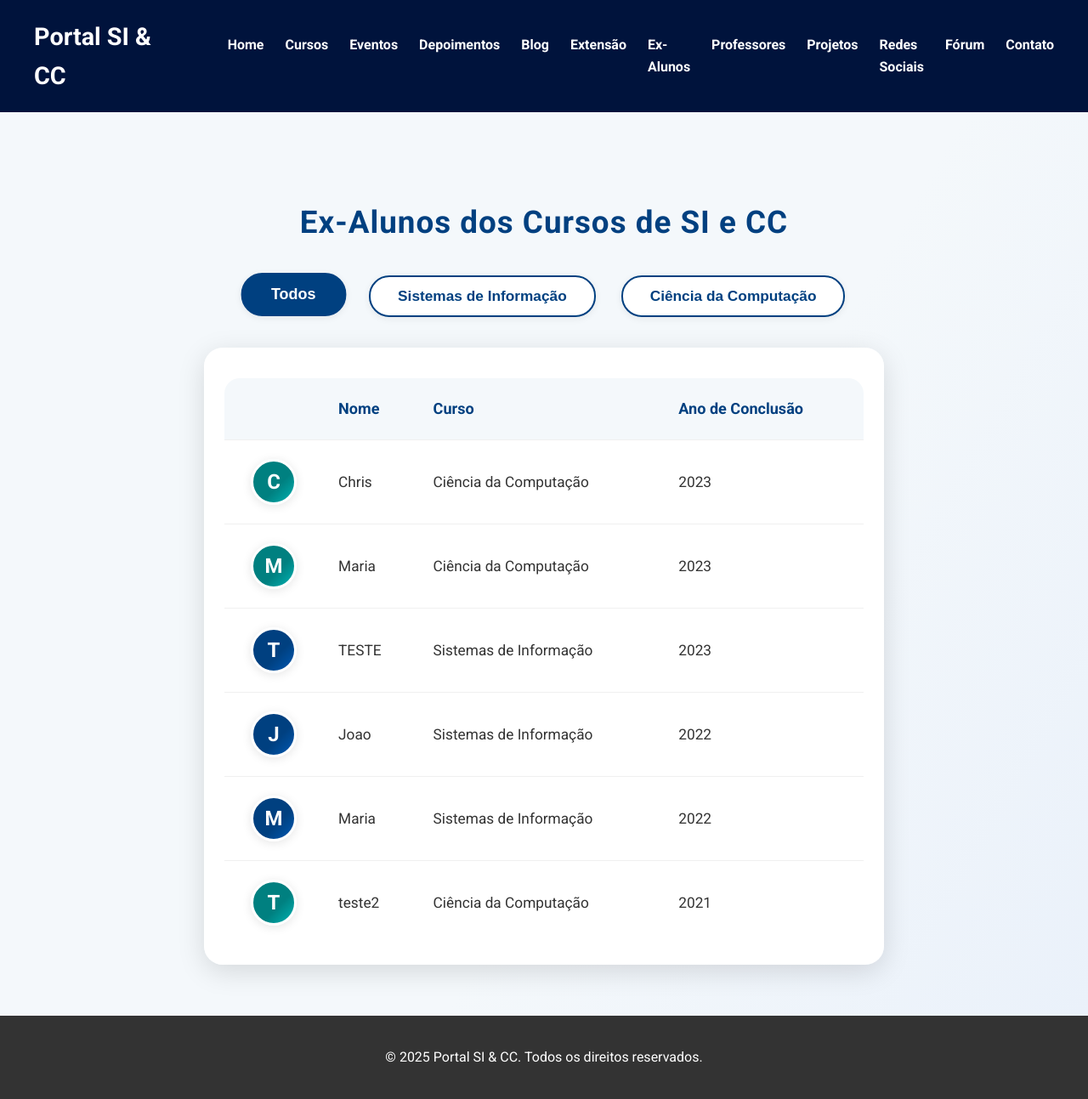
After one commit to cs0097746/PROJETO-DE-SOFTWARE-I, a Django app: page /exalunos/ in a window 1280 px wide. The commit adds this page. Shown: the whole page at 85% size. Run offline with Django 5.2, Linux system fonts and the light colour scheme; data comes from the database, SQL or seed files in the repository; both versions use the stored data as it was after the commit.

Commit message:
professores e ex alunos

```diff
--- a/project/settings.py
+++ b/project/settings.py
@@ -38,6 +38,8 @@ INSTALLED_APPS = [
     'django.contrib.messages',
     'django.contrib.staticfiles',
     'site_inf',
+    'import_export',
+
 ]
 
 MIDDLEWARE = [
--- a/site_inf/models.py
+++ b/site_inf/models.py
@@ -29,3 +29,21 @@ class Projeto(models.Model):
 
     def __str__(self):
         return self.titulo
+
+class ExAluno(models.Model):
+    CURSOS = (
+        ('SI', 'Sistemas de Informação'),
+        ('CC', 'Ciência da Computação'),
+    )
+    nome = models.CharField(max_length=200)
+    curso = models.CharField(max_length=2, choices=CURSOS)
+    ano_conclusao = models.PositiveIntegerField()
+
+
+class Professor(models.Model):
+    nome = models.CharField(max_length=200)
+    email = models.EmailField(blank=True)
+    area_atuacao = models.CharField(max_length=200, blank=True)
+
+    def __str__(self):
+        return self.nome
--- a/site_inf/static/site_inf/css/style.css
+++ b/site_inf/static/site_inf/css/style.css
@@ -775,3 +775,252 @@ html, body {
 .extensao .btn {
   margin-right: 12px;   /* Espaço entre os botões */
 }
+
+.form-section {
+  padding: 60px 0;
+  background: #f9f9f9;
+  text-align: center;
+}
+.multi-form textarea {
+  width: 100%;
+  max-width: 600px;
+  min-height: 180px;
+  border-radius: 8px;
+  border: 1px solid #ccc;
+  padding: 14px;
+  font-size: 1rem;
+  margin-bottom: 18px;
+  resize: vertical;
+}
+.success-message {
+  margin-top: 18px;
+  color: #fff;
+  background: #4caf50;
+  padding: 12px 0;
+  border-radius: 8px;
+  font-weight: bold;
+}
+
+.exalunos-section {
+  padding: 60px 0;
+  background: #f9f9f9;
+  text-align: center;
+}
+.exalunos-filter {
+  margin-bottom: 24px;
+}
+.filter-btn {
+  background: #e0e0e0;
+  color: #004080;
+  border: none;
+  border-radius: 20px;
+  padding: 8px 22px;
+  margin: 0 6px;
+  font-weight: bold;
+  cursor: pointer;
+  transition: background 0.2s;
+}
+.filter-btn:hover {
+  background: #004080;
+  color: #fff;
+}
+.exalunos-section {
+  padding: 70px 0 60px 0;
+  background: linear-gradient(120deg, #f4f8fb 60%, #eaf1fa 100%);
+  min-height: 100vh;
+  display: flex;
+  align-items: center;
+  justify-content: center;
+}
+.container {
+  width: 100%;
+  max-width: 900px;
+  margin: 0 auto;
+}
+.exalunos-title {
+  font-size: 2.3rem;
+  color: #004080;
+  margin-bottom: 32px;
+  font-weight: 700;
+  letter-spacing: 1px;
+  text-align: center;
+}
+.exalunos-filter {
+  display: flex;
+  justify-content: center;
+  gap: 18px;
+  margin-bottom: 36px;
+}
+.filter-btn {
+  background: #fff;
+  color: #004080;
+  border: 2px solid #004080;
+  border-radius: 24px;
+  padding: 12px 32px;
+  font-weight: bold;
+  font-size: 1.08rem;
+  cursor: pointer;
+  box-shadow: 0 2px 8px rgba(0,0,0,0.07);
+  transition: background 0.2s, color 0.2s, border 0.2s, transform 0.15s;
+}
+.filter-btn:hover, .filter-btn.active {
+  background: #004080;
+  color: #fff;
+  border-color: #004080;
+  transform: translateY(-2px) scale(1.04);
+}
+
+.exalunos-table-outer {
+  display: flex;
+  justify-content: center;
+}
+.exalunos-table-wrapper {
+  background: rgba(255,255,255,0.98);
+  border-radius: 22px;
+  box-shadow: 0 8px 32px rgba(0,0,0,0.13);
+  padding: 36px 24px 24px 24px;
+  min-width: 340px;
+  max-width: 800px;
+  width: 100%;
+  margin: 0 auto;
+  overflow-x: auto;
+}
+.exalunos-table {
+  width: 100%;
+  border-collapse: separate;
+  border-spacing: 0;
+  background: transparent;
+  border-radius: 18px;
+  overflow: hidden;
+}
+.exalunos-table th, .exalunos-table td {
+  padding: 22px 18px;
+  text-align: left;
+  border-bottom: 1px solid #f0f0f0;
+  font-size: 1.08rem;
+  transition: background 0.2s;
+}
+.exalunos-table th {
+  background: #f4f8fb;
+  color: #004080;
+  font-size: 1.13rem;
+  font-weight: 700;
+  border-top: none;
+}
+.exalunos-table tr:last-child td {
+  border-bottom: none;
+}
+.exalunos-table tbody tr {
+  transition: background 0.2s, box-shadow 0.2s;
+}
+.exalunos-table tbody tr:hover {
+  background: #eaf1fa;
+  box-shadow: 0 2px 16px rgba(0,64,128,0.07);
+}
+.exaluno-avatar {
+  width: 54px;
+  height: 54px;
+  border-radius: 50%;
+  display: flex;
+  align-items: center;
+  justify-content: center;
+  font-size: 1.5rem;
+  font-weight: bold;
+  color: #fff;
+  margin: 0 auto;
+  box-shadow: 0 2px 12px rgba(0,0,0,0.10);
+  border: 3px solid #fff;
+  transition: transform 0.2s;
+}
+.exalunos-table tbody tr:hover .exaluno-avatar {
+  transform: scale(1.08) rotate(-6deg);
+}
+.exaluno-avatar.si {
+  background: linear-gradient(135deg, #004080 60%, #0059b3 100%);
+}
+.exaluno-avatar.cc {
+  background: linear-gradient(135deg, #008080 60%, #00b3b3 100%);
+}
+@media (max-width: 900px) {
+  .container {
+    max-width: 99vw;
+    padding: 0 6px;
+  }
+  .exalunos-table-wrapper {
+    padding: 18px 2px 12px 2px;
+  }
+  .exalunos-table th, .exalunos-table td {
+    padding: 12px 6px;
+    font-size: 0.98rem;
+  }
+  .exaluno-avatar {
+    width: 36px;
+    height: 36px;
+    font-size: 1rem;
+  }
+
+  .exalunos-access-btn {
+    display: flex;
+    justify-content: center;
+    margin: 40px 0 20px 0;
+  }
+  .btn-exalunos {
+    background: linear-gradient(90deg, #004080 60%, #008080 100%);
+    color: #fff;
+    padding: 16px 38px;
+    border-radius: 28px;
+    font-size: 1.18rem;
+    font-weight: bold;
+    text-decoration: none;
+    box-shadow: 0 4px 18px rgba(0,0,0,0.10);
+    transition: background 0.3s, transform 0.2s;
+  }
+  .btn-exalunos:hover {
+    background: linear-gradient(90deg, #008080 60%, #004080 100%);
+    transform: translateY(-2px) scale(1.04);
+  }
+}
+
+.professores-section {
+  padding: 60px 0;
+  background: #f9f9f9;
+  text-align: center;
+}
+.professores-table-outer {
+  display: flex;
+  justify-content: center;
+}
+.professores-table-wrapper {
+  background: #fff;
+  border-radius: 18px;
+  box-shadow: 0 8px 32px rgba(0,0,0,0.13);
+  padding: 36px 24px 24px 24px;
+  min-width: 340px;
+  max-width: 800px;
+  width: 100%;
+  margin: 0 auto;
+  overflow-x: auto;
+}
+.professores-table {
+  width: 100%;
+  border-collapse: separate;
+  border-spacing: 0;
+  background: transparent;
+  border-radius: 18px;
+  overflow: hidden;
+}
+.professores-table th, .professores-table td {
+  padding: 18px 12px;
+  text-align: left;
+  border-bottom: 1px solid #f0f0f0;
+  font-size: 1.08rem;
+}
+.professores-table th {
+  background: #f4f8fb;
+  color: #004080;
+  font-size: 1.13rem;
+  font-weight: 700;
+}
+.professores-table tr:last-child td {
+  border-bottom: none;
+}
--- /dev/null
+++ b/site_inf/templates/site_inf/pages/listar_exalunos.html
@@ -0,0 +1,59 @@
+{% extends "site_inf/base.html" %}
+{% block content %}
+<section class="exalunos-section">
+  <div class="container">
+    <h2 class="exalunos-title">Ex-Alunos dos Cursos de SI e CC</h2>
+    <div class="exalunos-filter">
+      <button class="filter-btn active" onclick="filterExalunos('all', this)">Todos</button>
+      <button class="filter-btn" onclick="filterExalunos('SI', this)">Sistemas de Informação</button>
+      <button class="filter-btn" onclick="filterExalunos('CC', this)">Ciência da Computação</button>
+    </div>
+    <div class="exalunos-table-outer">
+      <div class="exalunos-table-wrapper">
+        <table class="exalunos-table" id="exalunosTable">
+          <thead>
+            <tr>
+              <th></th>
+              <th>Nome</th>
+              <th>Curso</th>
+              <th>Ano de Conclusão</th>
+            </tr>
+          </thead>
+          <tbody>
+            {% for ex in exalunos %}
+            <tr data-curso="{{ ex.curso }}">
+              <td>
+                <div class="exaluno-avatar {{ ex.curso|lower }}">
+                  {{ ex.nome|slice:":1"|upper }}
+                </div>
+              </td>
+              <td>{{ ex.nome }}</td>
+              <td>{{ ex.get_curso_display }}</td>
+              <td>{{ ex.ano_conclusao }}</td>
+            </tr>
+            {% empty %}
+            <tr>
+              <td colspan="4">Nenhum ex-aluno cadastrado ainda.</td>
+            </tr>
+            {% endfor %}
+          </tbody>
+        </table>
+      </div>
+    </div>
+  </div>
+</section>
+<script>
+function filterExalunos(curso, btn) {
+  const rows = document.querySelectorAll('#exalunosTable tbody tr');
+  rows.forEach(row => {
+    if (curso === 'all' || row.dataset.curso === curso) {
+      row.style.display = '';
+    } else {
+      row.style.display = 'none';
+    }
+  });
+  document.querySelectorAll('.filter-btn').forEach(b => b.classList.remove('active'));
+  if(btn) btn.classList.add('active');
+}
+</script>
+{% endblock %}
--- a/site_inf/templates/site_inf/partials/_header.html
+++ b/site_inf/templates/site_inf/partials/_header.html
@@ -11,6 +11,8 @@
           <li><a href="#depoimentos">Depoimentos</a></li>
           <li><a href="#blog">Blog</a></li>
           <li><a href="{% url 'site_inf:extensao' %}">Extensão</a></li>
+          <li><a href="{% url 'site_inf:listar_exalunos' %}">Ex-Alunos</a></li>
+          <li><a href="{% url 'site_inf:listar_professores' %}">Professores</a></li>
           <li><a href="#projetos">Projetos</a></li>
           <li><a href="#redes">Redes Sociais</a></li>
           <li><a href="#forum">Fórum</a></li>
--- a/site_inf/urls.py
+++ b/site_inf/urls.py
@@ -1,5 +1,6 @@
 from site_inf.views import index, blog, projetos, eventos, post_detail, projeto_detail, forum, extensao, extensao_inscricoes, extensao_projetos
-from site_inf.views import sistemas_info ,ciencia_computacao
+from site_inf.views import sistemas_info ,ciencia_computacao, adicionar_exalunos_em_lote, listar_exalunos
+from site_inf.views import listar_professores
 from django.urls import path
 
 
@@ -21,5 +22,7 @@ urlpatterns = [
     path('extensao/', extensao, name='extensao'),
     path('extensao/projetos/', extensao_projetos, name='extensao_projetos'),
     path('extensao/inscricoes/', extensao_inscricoes, name='extensao_inscricoes'),
-
+    path('exalunos/adicionar-lote/', adicionar_exalunos_em_lote, name='adicionar_exalunos_lote'),
+    path('exalunos/', listar_exalunos, name='listar_exalunos'),
+    path('professores/', listar_professores, name='listar_professores'),
 ]
--- a/site_inf/views.py
+++ b/site_inf/views.py
@@ -1,5 +1,5 @@
 from django.shortcuts import render, redirect, get_object_or_404
-from .models import Evento, PostBlog, Projeto
+from .models import Evento, PostBlog, Projeto, ExAluno, Professor
 
 def index(request):
     posts = PostBlog.objects.all().order_by('-id')
@@ -44,3 +44,28 @@ def extensao_projetos(request):
 
 def extensao_inscricoes(request):
     return render(request, 'site_inf/pages/extensao_inscricoes.html')
+
+def adicionar_exalunos_em_lote(request):
+    mensagem = ""
+    if request.method == "POST":
+        dados = request.POST.get("alunos_lote", "")
+        linhas = [l.strip() for l in dados.splitlines() if l.strip()]
+        adicionados = 0
+        for linha in linhas:
+            partes = [p.strip() for p in linha.split(",")]
+            if len(partes) == 3:
+                nome, curso, ano = partes
+                if curso in ["SI", "CC"]:
+                    ExAluno.objects.create(nome=nome, curso=curso, ano_conclusao=ano)
+                    adicionados += 1
+        mensagem = f"{adicionados} ex-alunos adicionados com sucesso!"
+    return render(request, "site_inf/pages/adicionar_exalunos_lote.html", {"mensagem": mensagem})
+
+def listar_exalunos(request):
+    exalunos = ExAluno.objects.all().order_by('-ano_conclusao', 'nome')
+    return render(request, 'site_inf/pages/listar_exalunos.html', {'exalunos': exalunos})
+
+
+def listar_professores(request):
+    professores = Professor.objects.all().order_by('nome')
+    return render(request, 'site_inf/pages/listar_professores.html', {'professores': professores})
```
Also changed, not shown: site_inf/admin.py (+13 -1 lines), site_inf/templates/site_inf/pages/listar_professores.html (added, +35 -0 lines), db.sqlite3, site_inf/migrations/0004_exaluno.py (added), site_inf/migrations/0005_professor.py (added).
